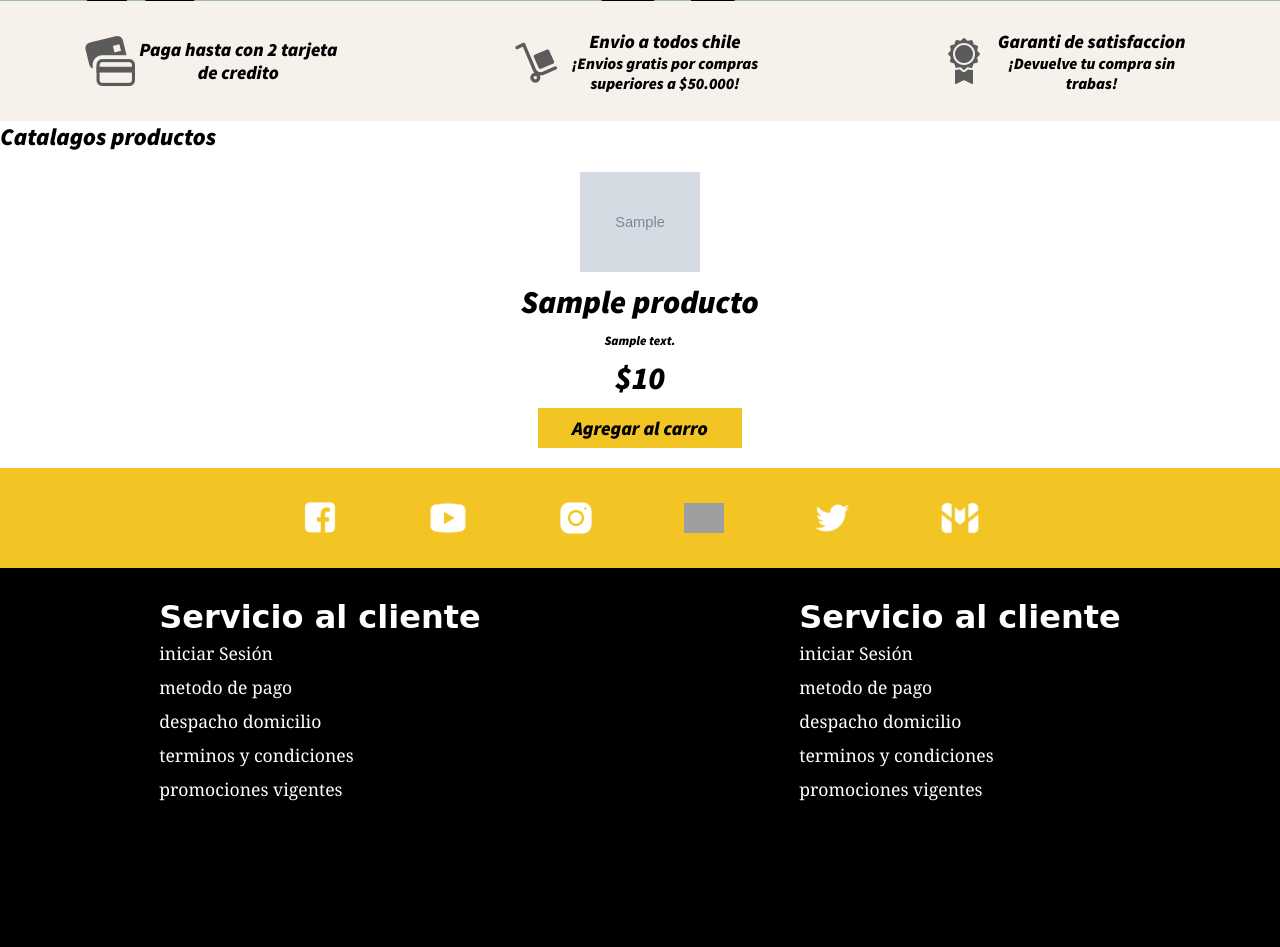
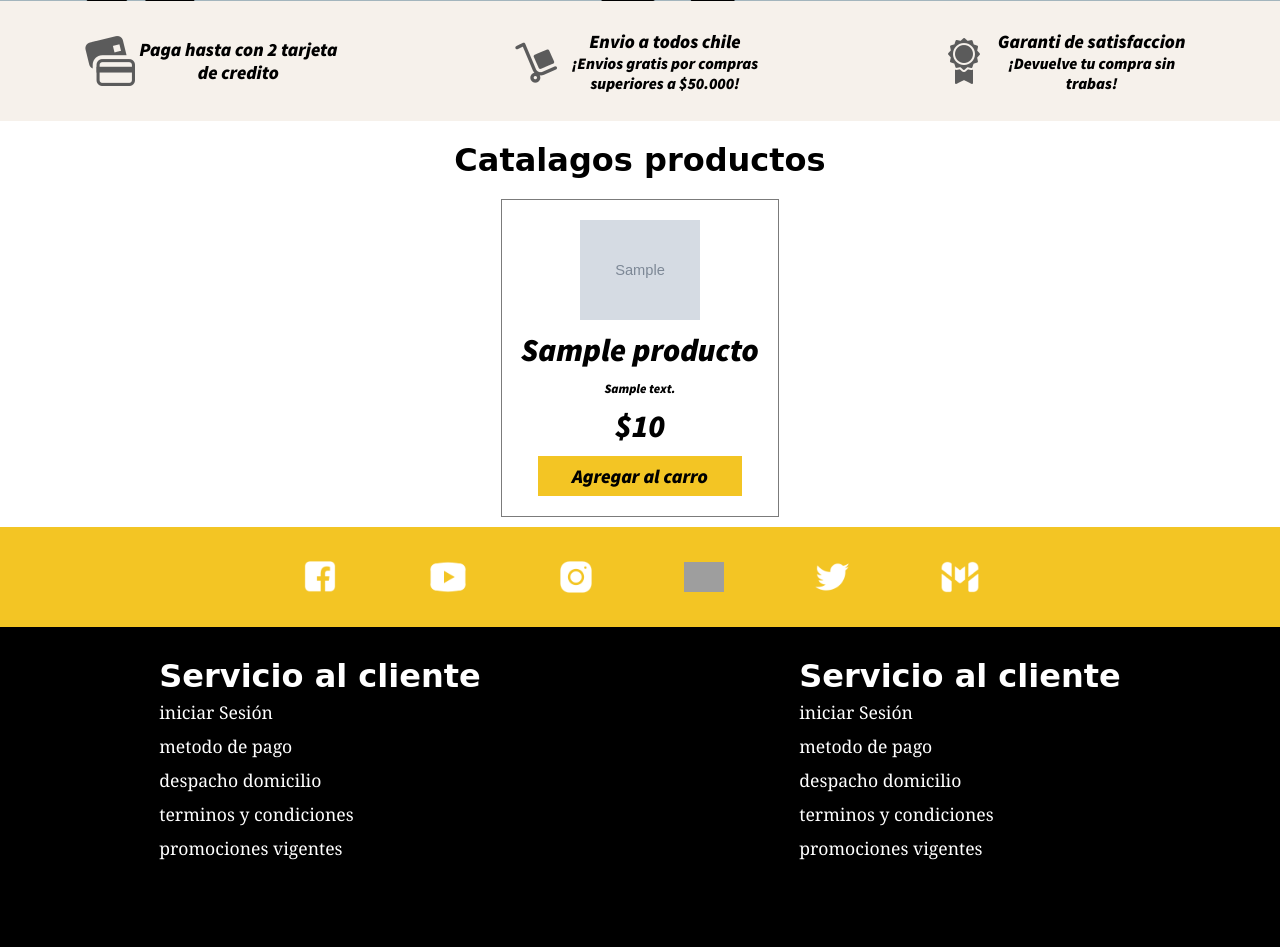
Before and after one commit to KiroKHS/BOOTCAMP-FULLSTACK, a Django app: page / in a window 1280 px wide. Shown: the part 569-1516 px from the top of the page. Before the commit the page ends 1370 px from the top, so only its background shows below. Run offline with Django 4.2, Linux system fonts and the light colour scheme; tables that the repository leaves empty hold one stand-in row (values such as "Sample post"); grey boxes marked "Sample" are stand-in pictures; some libraries are stand-ins or nearby versions; grey boxes are pictures that could not be loaded.

Commit message:
style update correcion de error de titulo

```diff
--- a/TIENDAMUSICA/core/static/core/css/style.css
+++ b/TIENDAMUSICA/core/static/core/css/style.css
@@ -137,12 +137,14 @@
   flex-direction: column;
   align-items: center;
   padding: 20px 10px 20px 10px;
-  border: 4px #7B7B7B;
+  border: solid 1px #7B7B7B;
+  margin-bottom: 10px;
 }
-#titulo-calatogo{
+#titulo-catalogo{
   font-family: 'lobster', cursive;
   padding: 20px 0px;
   font-size: 2rem;
+  text-align: center;
 }
 .producto>button{
   background-color: #F3C524;
```
